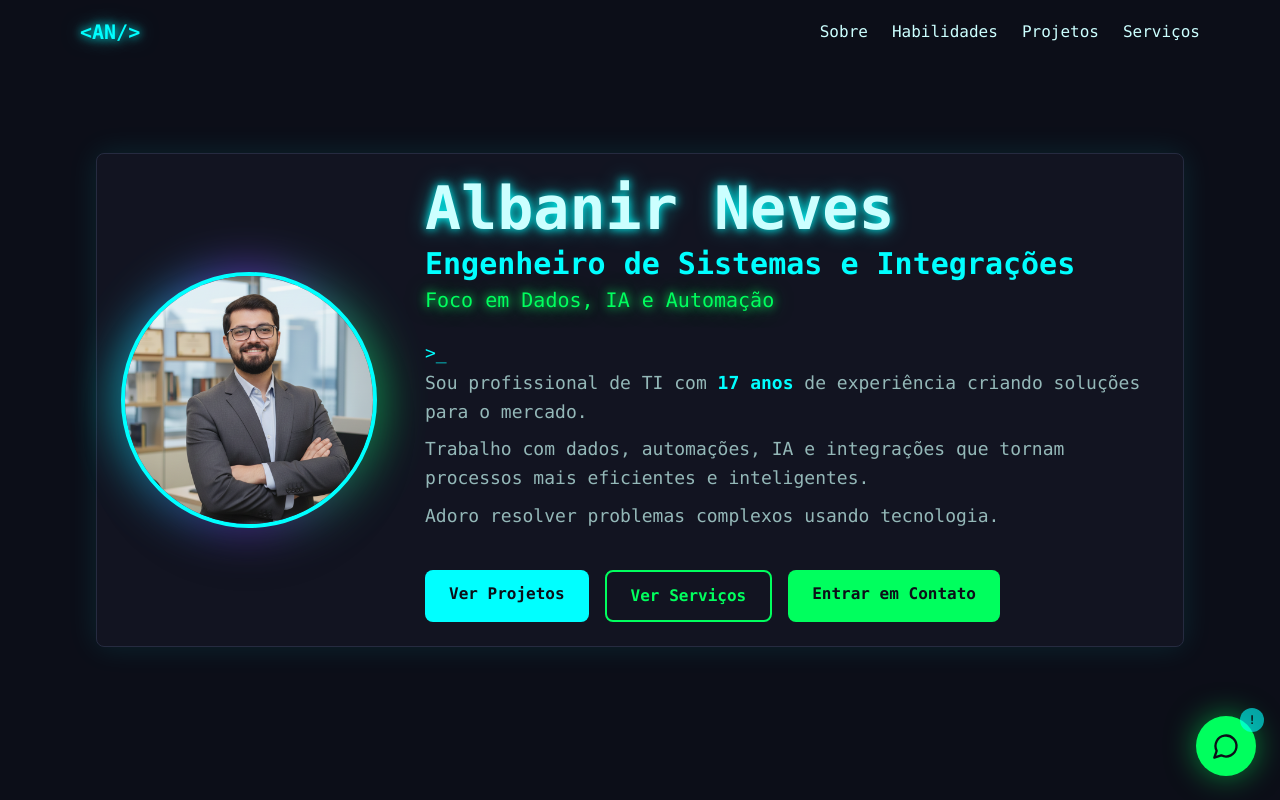
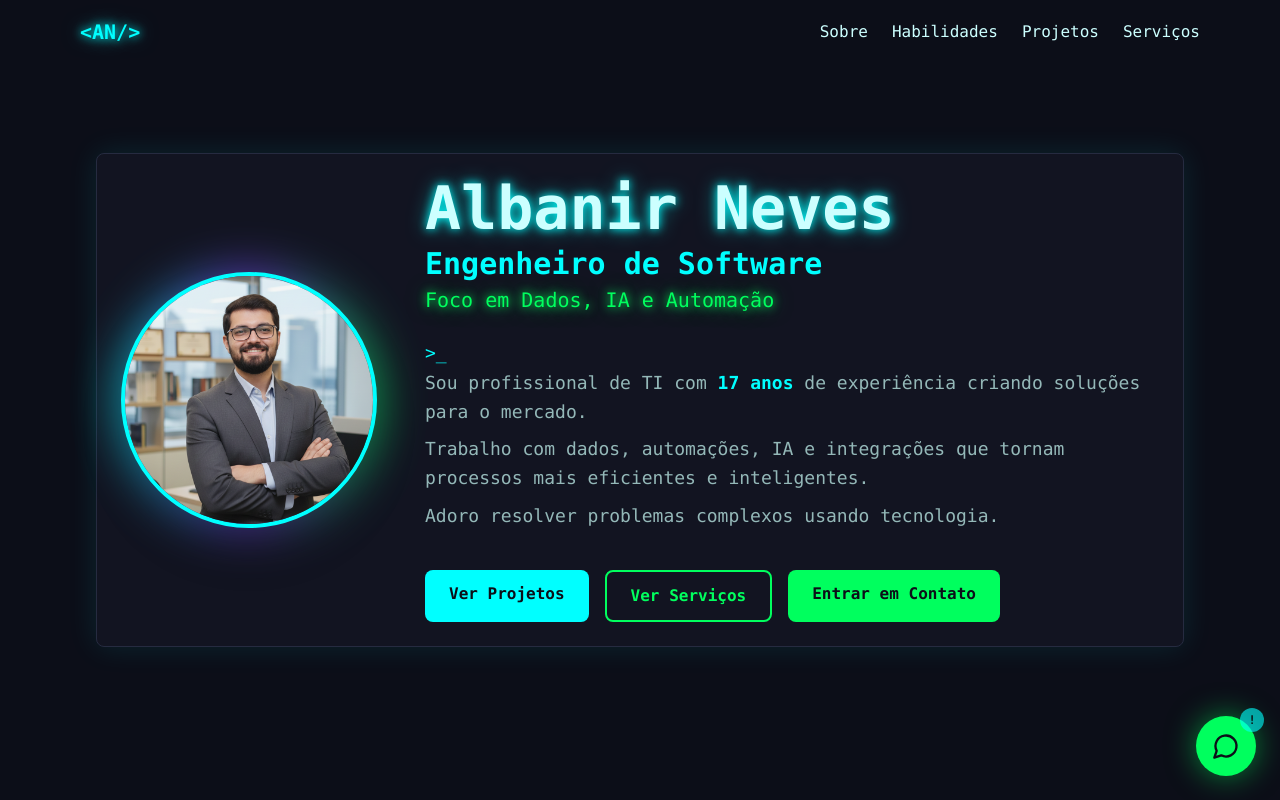
Before and after one commit to albanirneves/albanirneves, a React (Vite) app: page / in a window 1280 px wide. Shown: the top 800 px of the page. Built offline with nearby package versions, Linux system fonts and the light colour scheme; the HTML template or start-up script is replaced by a standard one.

Commit message:
Changes
Co-authored-by: albanirneves <16230017+albanirneves@users.noreply.github.com>

```diff
--- a/index.html
+++ b/index.html
@@ -35,7 +35,7 @@
       "@context": "https://schema.org",
       "@type": "Person",
       "name": "Albanir Neves",
-      "jobTitle": "Engenheiro de Sistemas e Integrações",
+      "jobTitle": "Engenheiro de Software",
       "description": "Foco em Dados, IA e Automação",
       "url": "https://albanir-neves.lovable.app/",
       "image": "https://albanir-neves.lovable.app/profile.png",
--- a/src/components/Hero.tsx
+++ b/src/components/Hero.tsx
@@ -26,7 +26,7 @@ const Hero = () => {
                   Albanir Neves
                 </h1>
                 <p className="text-2xl md:text-3xl text-primary font-semibold mb-1">
-                  Engenheiro de Sistemas e Integrações
+                  Engenheiro de Software
                 </p>
                 <p className="text-lg md:text-xl text-secondary glow-green">
                   Foco em Dados, IA e Automação
```
